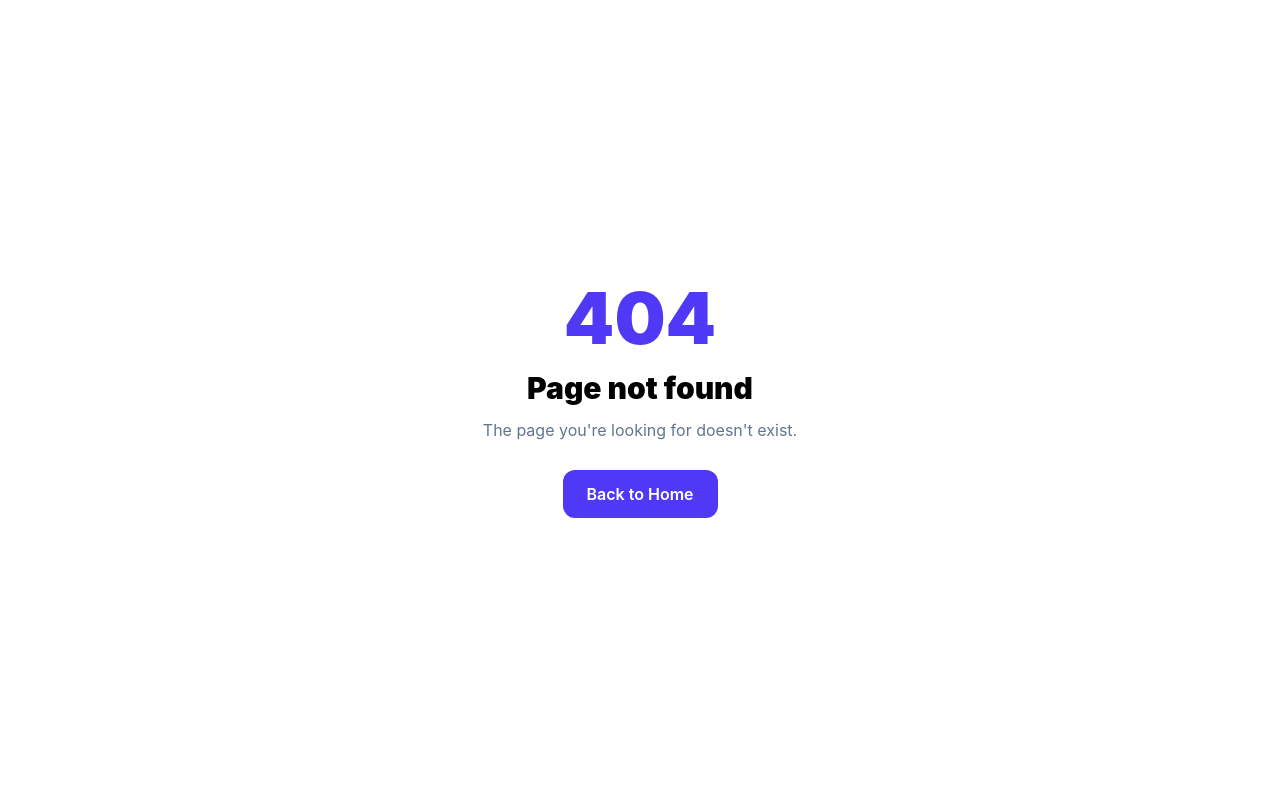
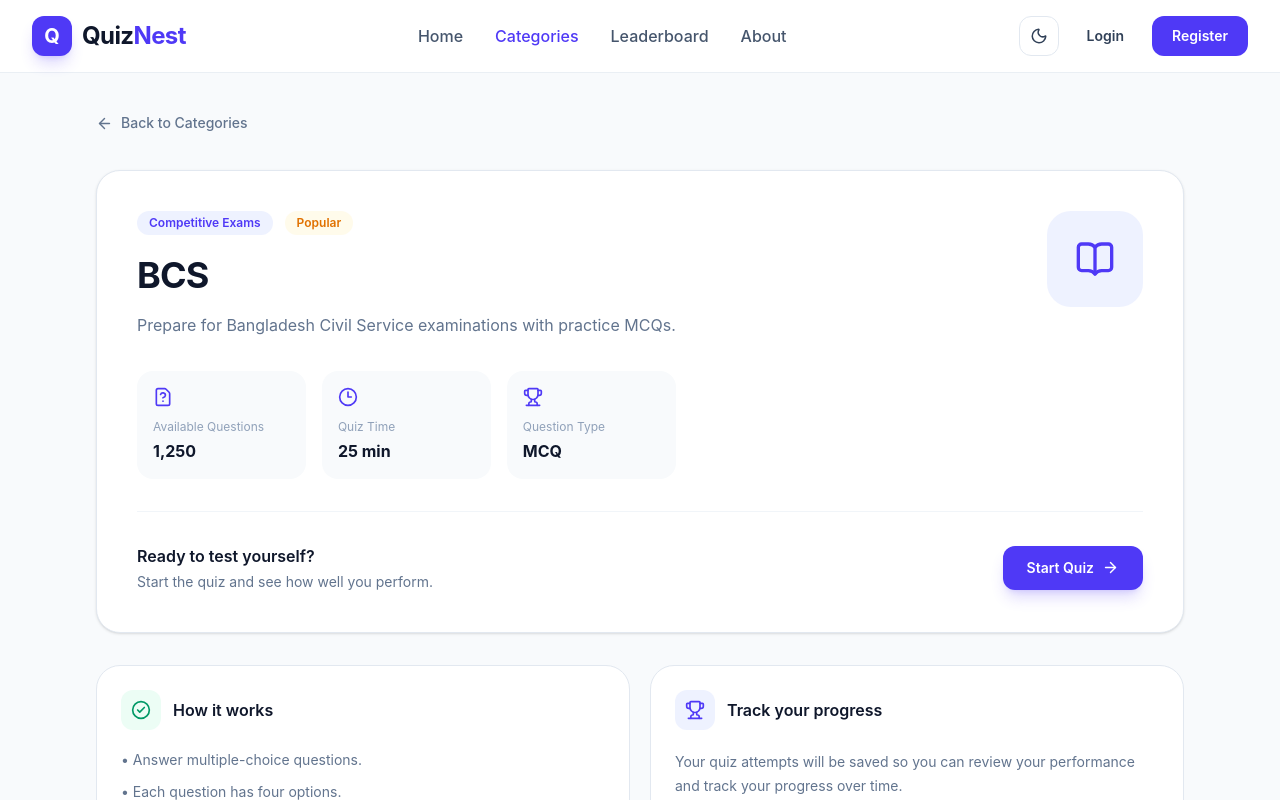
Before and after one commit to Imtiaz4530/QuizNest, a React (Vite) app in the folder client/: page /categories/1 in a window 1280 px wide. Before the commit this address had no page. Shown: the top 800 px of the page. Built offline with nearby package versions, Linux system fonts and the light colour scheme.

Commit message:
client update: examdetails page added to the UI

```diff
--- a/client/src/pages/Categories.tsx
+++ b/client/src/pages/Categories.tsx
@@ -3,7 +3,6 @@ import {
   BookOpen,
   ChevronLeft,
   ChevronRight,
-  Loader2,
   Search,
   Users,
 } from "lucide-react";
--- /dev/null
+++ b/client/src/pages/ExamDetails.tsx
@@ -0,0 +1,180 @@
+import {
+  ArrowLeft,
+  ArrowRight,
+  BookOpen,
+  CheckCircle2,
+  Clock3,
+  FileQuestion,
+  Trophy,
+} from "lucide-react";
+import { Link, useParams } from "react-router-dom";
+
+const ExamDetails = () => {
+  const { slug } = useParams();
+
+  // Temporary data.
+  // Later this will come from GET /api/exams/:slug
+  const exam = {
+    title: "BCS",
+    slug,
+    description:
+      "Prepare for Bangladesh Civil Service examinations with practice MCQs.",
+    category: "Competitive Exams",
+    questionCount: 1250,
+    isPopular: true,
+  };
+
+  return (
+    <main className="min-h-[calc(100vh-72px)] bg-slate-50 dark:bg-slate-950">
+      <div className="mx-auto max-w-6xl px-5 py-10 sm:px-6 lg:px-8">
+        {/* Back */}
+        <Link
+          to="/categories"
+          className="inline-flex items-center gap-2 text-sm font-medium text-slate-500 transition hover:text-indigo-600 dark:text-slate-400 dark:hover:text-indigo-400"
+        >
+          <ArrowLeft size={17} />
+          Back to Categories
+        </Link>
+
+        {/* Hero */}
+        <section className="mt-8 overflow-hidden rounded-3xl border border-slate-200 bg-white shadow-sm dark:border-slate-800 dark:bg-slate-900">
+          <div className="p-7 sm:p-10">
+            <div className="flex flex-col gap-8 md:flex-row md:items-start md:justify-between">
+              {/* Left */}
+              <div className="max-w-3xl">
+                <div className="flex flex-wrap items-center gap-3">
+                  <span className="rounded-full bg-indigo-50 px-3 py-1 text-xs font-semibold text-indigo-600 dark:bg-indigo-950/40 dark:text-indigo-400">
+                    {exam.category}
+                  </span>
+
+                  {exam.isPopular && (
+                    <span className="rounded-full bg-amber-50 px-3 py-1 text-xs font-semibold text-amber-600 dark:bg-amber-950/30 dark:text-amber-400">
+                      Popular
+                    </span>
+                  )}
+                </div>
+
+                <h1 className="mt-5 text-3xl font-bold tracking-tight text-slate-900 sm:text-4xl dark:text-white">
+                  {exam.title}
+                </h1>
+
+                <p className="mt-4 max-w-2xl text-base leading-7 text-slate-500 dark:text-slate-400">
+                  {exam.description}
+                </p>
+
+                {/* Stats */}
+                <div className="mt-8 grid grid-cols-2 gap-4 sm:grid-cols-3">
+                  <div className="rounded-2xl bg-slate-50 p-4 dark:bg-slate-800/60">
+                    <FileQuestion
+                      size={20}
+                      className="text-indigo-600 dark:text-indigo-400"
+                    />
+                    <p className="mt-3 text-xs text-slate-400">
+                      Available Questions
+                    </p>
+                    <p className="mt-1 font-bold text-slate-900 dark:text-white">
+                      {exam.questionCount.toLocaleString()}
+                    </p>
+                  </div>
+
+                  <div className="rounded-2xl bg-slate-50 p-4 dark:bg-slate-800/60">
+                    <Clock3
+                      size={20}
+                      className="text-indigo-600 dark:text-indigo-400"
+                    />
+                    <p className="mt-3 text-xs text-slate-400">Quiz Time</p>
+                    <p className="mt-1 font-bold text-slate-900 dark:text-white">
+                      25 min
+                    </p>
+                  </div>
+
+                  <div className="col-span-2 rounded-2xl bg-slate-50 p-4 sm:col-span-1 dark:bg-slate-800/60">
+                    <Trophy
+                      size={20}
+                      className="text-indigo-600 dark:text-indigo-400"
+                    />
+                    <p className="mt-3 text-xs text-slate-400">Question Type</p>
+                    <p className="mt-1 font-bold text-slate-900 dark:text-white">
+                      MCQ
+                    </p>
+                  </div>
+                </div>
+              </div>
+
+              {/* Icon */}
+              <div className="hidden h-24 w-24 shrink-0 items-center justify-center rounded-3xl bg-indigo-50 text-indigo-600 md:flex dark:bg-indigo-950/40 dark:text-indigo-400">
+                <BookOpen size={40} />
+              </div>
+            </div>
+
+            {/* Divider */}
+            <div className="my-8 h-px bg-slate-100 dark:bg-slate-800" />
+
+            {/* Start section */}
+            <div className="flex flex-col gap-5 sm:flex-row sm:items-center sm:justify-between">
+              <div>
+                <h2 className="font-semibold text-slate-900 dark:text-white">
+                  Ready to test yourself?
+                </h2>
+
+                <p className="mt-1 text-sm text-slate-500 dark:text-slate-400">
+                  Start the quiz and see how well you perform.
+                </p>
+              </div>
+
+              <Link
+                to={`/quiz/${exam.slug}`}
+                className="inline-flex items-center justify-center gap-2 rounded-xl bg-indigo-600 px-6 py-3 text-sm font-semibold text-white shadow-lg shadow-indigo-600/20 transition hover:bg-indigo-700"
+              >
+                Start Quiz
+                <ArrowRight size={17} />
+              </Link>
+            </div>
+          </div>
+        </section>
+
+        {/* Information */}
+        <section className="mt-8 grid gap-5 md:grid-cols-2">
+          <div className="rounded-3xl border border-slate-200 bg-white p-6 dark:border-slate-800 dark:bg-slate-900">
+            <div className="flex items-center gap-3">
+              <div className="flex h-10 w-10 items-center justify-center rounded-xl bg-emerald-50 text-emerald-600 dark:bg-emerald-950/30 dark:text-emerald-400">
+                <CheckCircle2 size={20} />
+              </div>
+
+              <h3 className="font-semibold text-slate-900 dark:text-white">
+                How it works
+              </h3>
+            </div>
+
+            <ul className="mt-5 space-y-3 text-sm text-slate-500 dark:text-slate-400">
+              <li>• Answer multiple-choice questions.</li>
+              <li>• Each question has four options.</li>
+              <li>• Submit your answers when you're finished.</li>
+              <li>• Your result will be saved to your account.</li>
+              <li>• For 25 questions you have 25 minutes.</li>
+            </ul>
+          </div>
+
+          <div className="rounded-3xl border border-slate-200 bg-white p-6 dark:border-slate-800 dark:bg-slate-900">
+            <div className="flex items-center gap-3">
+              <div className="flex h-10 w-10 items-center justify-center rounded-xl bg-indigo-50 text-indigo-600 dark:bg-indigo-950/30 dark:text-indigo-400">
+                <Trophy size={20} />
+              </div>
+
+              <h3 className="font-semibold text-slate-900 dark:text-white">
+                Track your progress
+              </h3>
+            </div>
+
+            <p className="mt-5 text-sm leading-6 text-slate-500 dark:text-slate-400">
+              Your quiz attempts will be saved so you can review your
+              performance and track your progress over time.
+            </p>
+          </div>
+        </section>
+      </div>
+    </main>
+  );
+};
+
+export default ExamDetails;
```
Also changed, not shown: client/src/router/index.tsx (+6 -8 lines).
